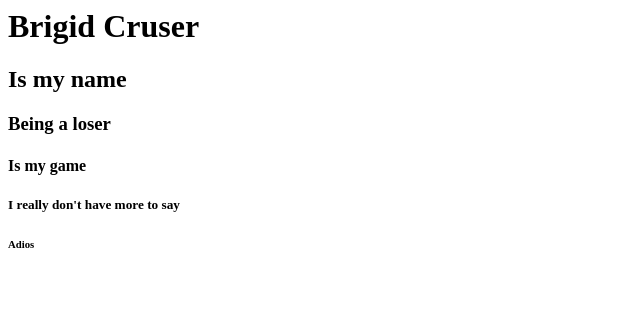
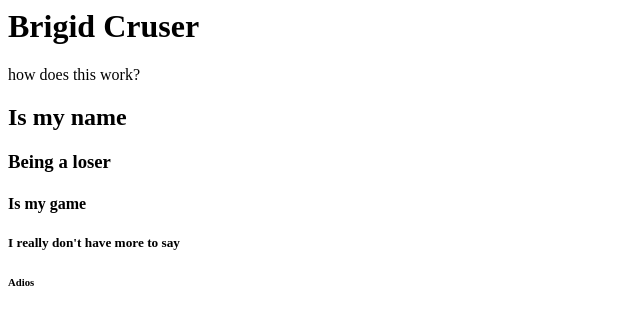
Before and after one commit to Brigidohara/Brigidohara.github.io, a plain HTML site: page index.html in a window 1280 px wide. Shown: the whole page, without its empty margins (0-640 px from the left). Drawn offline with Linux system fonts and the light colour scheme.

Commit message:
Update index.html

```diff
--- a/index.html
+++ b/index.html
@@ -2,6 +2,7 @@
 </head>
 <body>
   <h1>Brigid Cruser</h1>
+  <p> how does this work? </p>
   <h2>Is my name</h2>
   <h3>Being a loser</h3>
   <h4>Is my game</h4>
```
